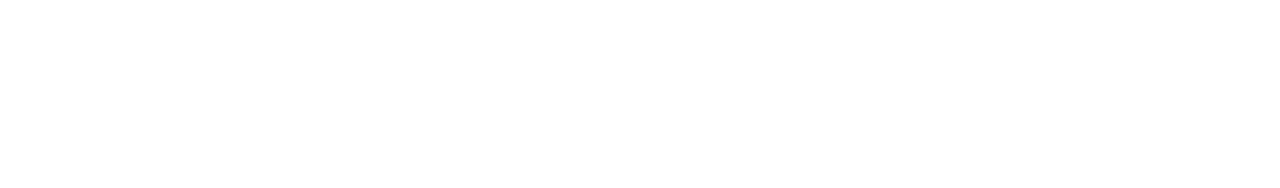
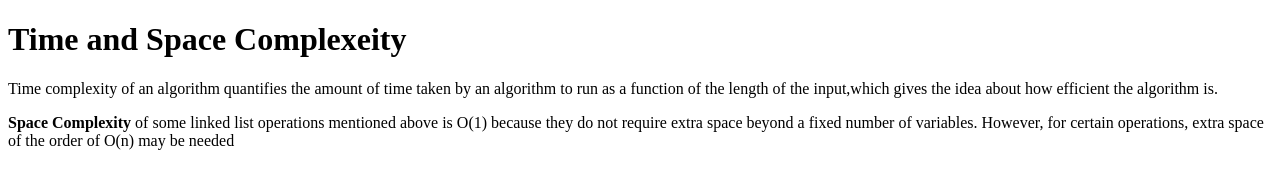
Before and after one commit to acciojob/time-and-space-complexity-shivanjalipatil, a website: page main.html in a window 1280 px wide. Drawn offline with Linux system fonts and the light colour scheme.

Commit message:
created a submission

```diff
--- a/main.html
+++ b/main.html
@@ -8,6 +8,11 @@
 
 <body>
 	<!-- the entire body must be written by student -->
+    <h1>Time and Space Complexeity</h1>
+	<p> Time complexity of an algorithm quantifies the amount of time taken by an algorithm to run as a function of the length of the input,which gives the idea about how efficient the algorithm is.</p>
+	<p><b>Space Complexity</b> of some linked list operations mentioned above is O(1) because they do not require extra space beyond a fixed number of variables. However, for certain operations, extra space of the order of O(n) may be needed</p>
+
+
     <script type="text/javascript" src="./script.js">
 </script>
 
```
